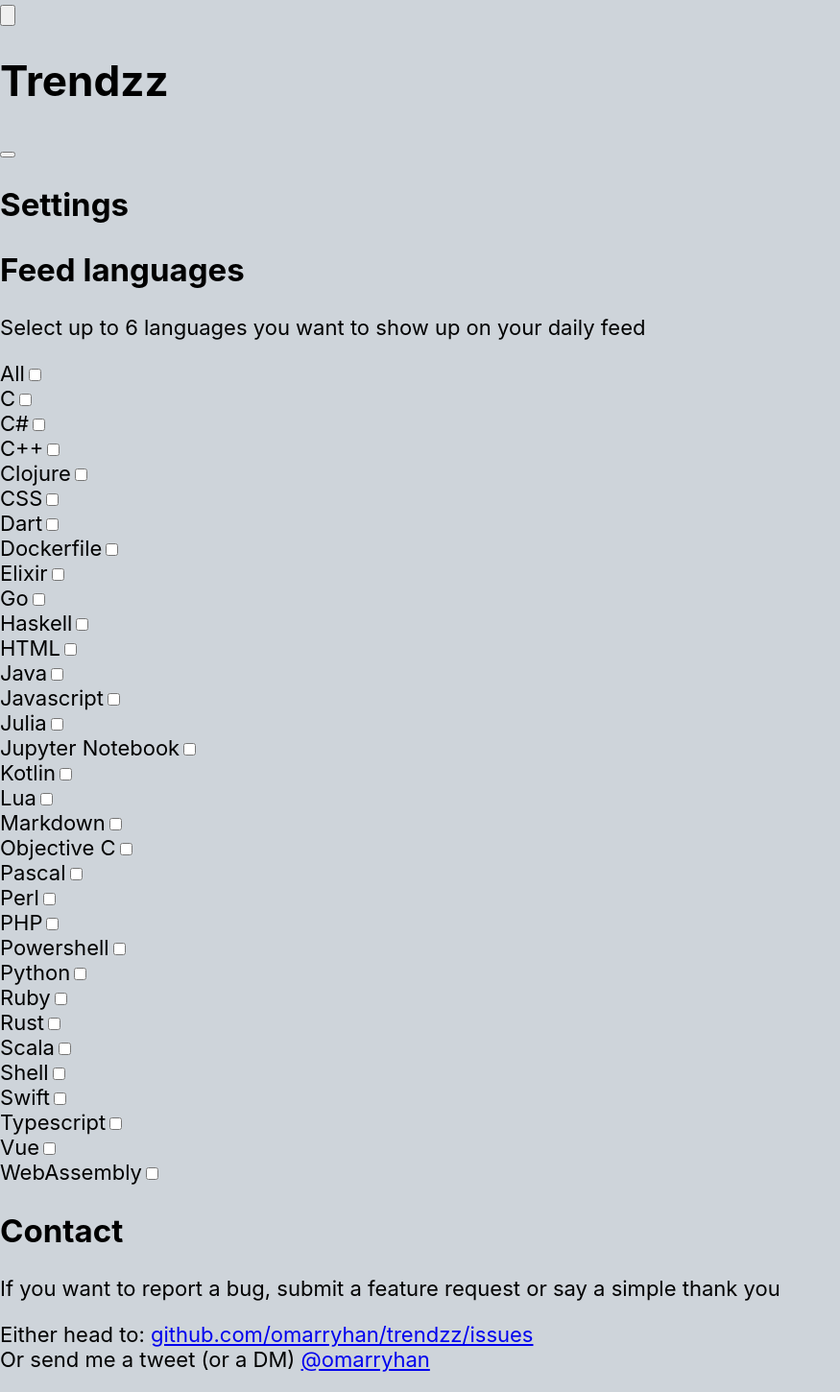
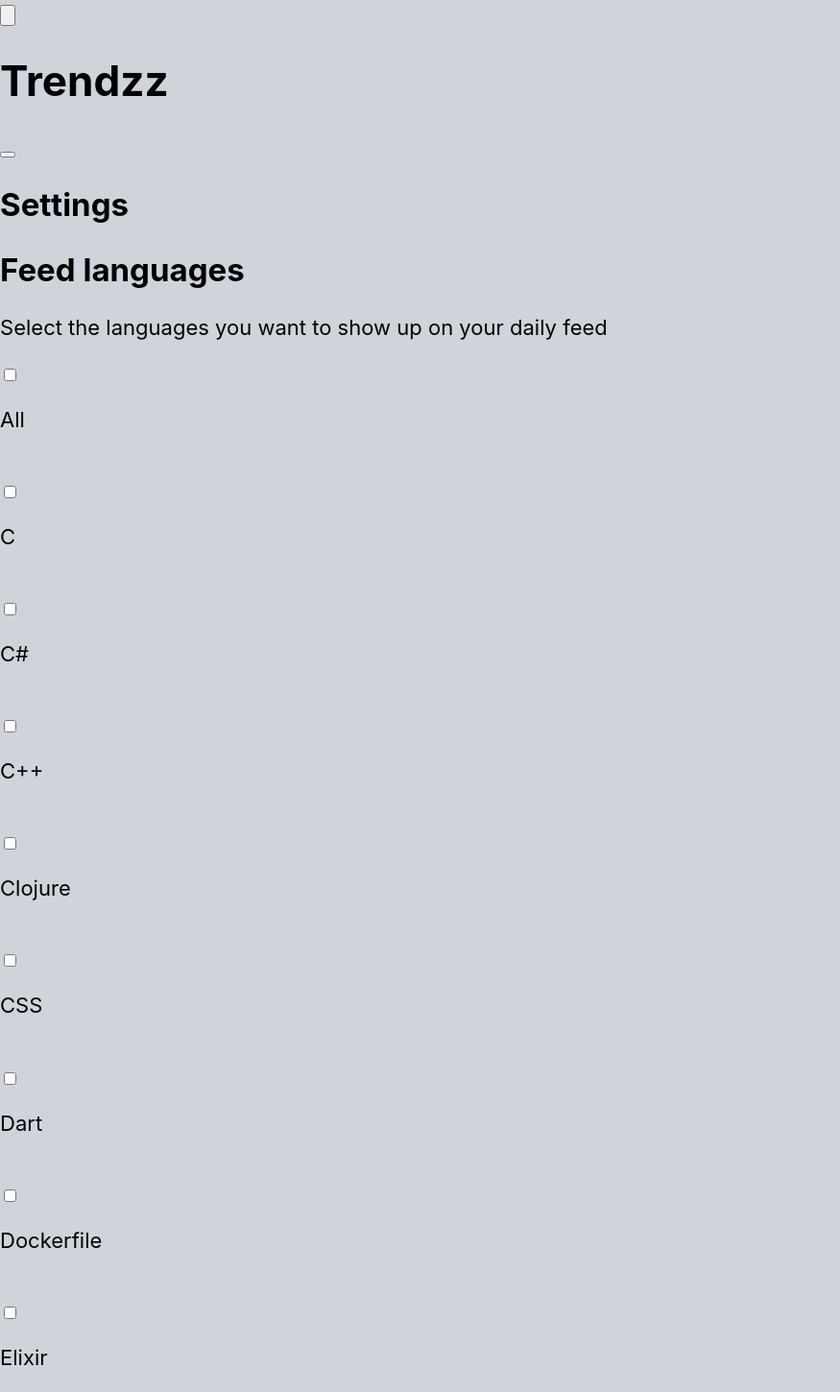
Before and after one commit to omarryhan/trendzz, a Next.js app: page /settings in a window 1280 px wide. Shown: the top 1450 px of the page at 96% size, without its empty margins (0-875 px from the left). Built offline with nearby package versions, Linux system fonts and the light colour scheme.

Commit message:
Style tweaks

```diff
--- a/components/ContactSettingsSection/Component.tsx
+++ b/components/ContactSettingsSection/Component.tsx
@@ -7,21 +7,24 @@
       Contact
     </h2>
     <p className={styles.settingsDescription}>
-      If you want to report a bug, submit a feature request or say a simple thank you
+      Report a bug, submit a feature request or talk about this project
     </p>
 
     <p className={styles.settingsText}>
-      Either head to:
+      Either head to this repo&apos;s
       {' '}
       <a href="https://github.com/omarryhan/trendzz/issues">
-        github.com/omarryhan/trendzz/issues
+        issue tracker
       </a>
-      <br />
-      Or send me a tweet (or a DM)
+      {' '}
+      or
+      {' '}
+      send me a tweet (or a DM)
       {' '}
       <a href="https://twitter.com/omarryhan">
         @omarryhan
       </a>
+      .
     </p>
   </section>
 );
--- a/components/FeedLanguagesSettingsSection/Component.tsx
+++ b/components/FeedLanguagesSettingsSection/Component.tsx
@@ -52,13 +52,12 @@
         Feed languages
       </h2>
       <p className={styles.settingsDescription}>
-        Select up to 6 languages you want to show up on your daily feed
+        Select the languages you want to show up on your daily feed
       </p>
       <form>
         {Object.keys(languages).map((languageKey) => (
           <div key={languageKey} className={styles.labelInputDiv}>
             <label htmlFor={languageKey} className={styles.labelText}>
-              {languages[languageKey].name}
               <input
                 name={languageKey}
                 type="checkbox"
@@ -69,6 +68,9 @@
                   )
                 }
               />
+              <p>
+                {languages[languageKey].name}
+              </p>
             </label>
             <br />
           </div>
--- a/components/FeedLanguagesSettingsSection/styles.css
+++ b/components/FeedLanguagesSettingsSection/styles.css
@@ -14,7 +14,7 @@
 }
 
 .settingsDescription {
-  margin: 0 0 25px 0;
+  margin: 0 0 20px 0;
   font-size: 18px;
   color: rgb(80, 80, 80);
 }
@@ -24,6 +24,15 @@
   color: rgb(20, 20, 20);
 }
 
+.labelText p {
+  display: inline-block;
+  margin: 0 0;
+}
+
+.labelText input {
+  margin-right: 10px;
+}
+
 .labelInputDiv {
   margin-bottom: 10px;
 }
--- a/components/Repo/Component.tsx
+++ b/components/Repo/Component.tsx
@@ -1,7 +1,7 @@
 import React from 'react';
 import { Repo } from '../types';
 import styles from './styles.css';
-import Star from '../../public/star.svg';
+import Star from '../../public/star_github.svg';
 
 const Component: React.FC<{repo: Repo}> = ({ repo }) => (
   <div
@@ -40,7 +40,7 @@
       </div>
 
       <div className={styles.repoPropertiesRow}>
-        <div className={styles.repoPropertyColumn} style={{ minWidth: '60px' }}>
+        <div className={styles.repoPropertyColumn} style={{ minWidth: '65px' }}>
           <div className={styles.propertIconWrapper}>
             <Star />
           </div>
--- a/components/Repo/styles.css
+++ b/components/Repo/styles.css
@@ -102,7 +102,7 @@
 
 .propertIconWrapper svg {
   width: 100%;
-  fill: var(--bg-yellow);
+  fill: var(--bg-gray-medium);
 }
 
 .propertIconWrapper span {
```
Also changed, not shown: public/star_github.svg (added).
